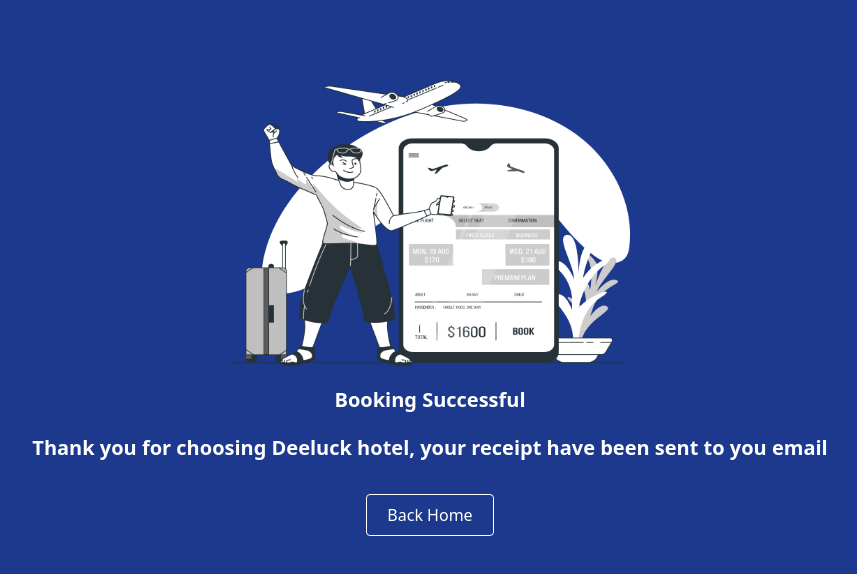
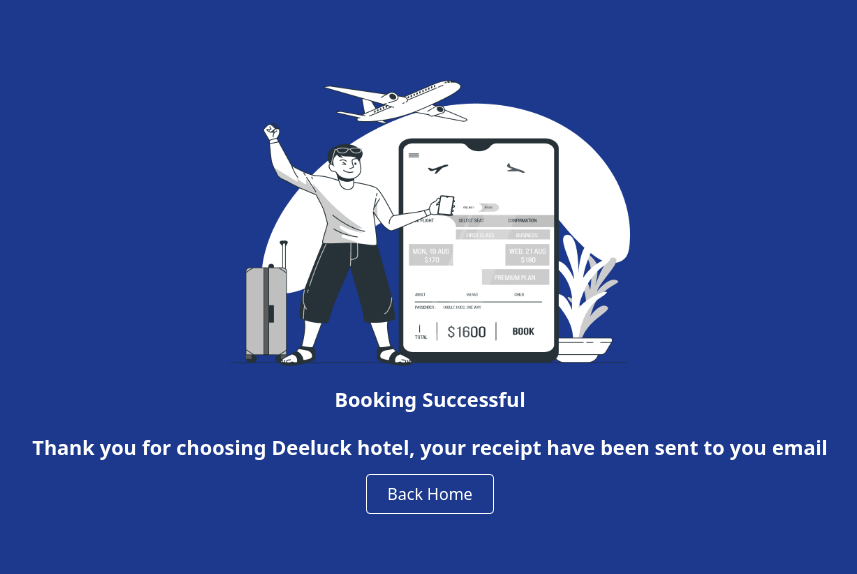
Before and after one commit to Mayoroftata/hotel-management-system, a Next.js app: page /bookingsuccessful in a window 1280 px wide. Shown: the top 574 px of the page, without its empty margins (210-1067 px from the left). Built offline with nearby package versions, Linux system fonts and the light colour scheme.

Commit message:
replace button with link for navigation on booking successful page

```diff
--- a/src/app/bookingsuccessful/page.js
+++ b/src/app/bookingsuccessful/page.js
@@ -12,7 +12,7 @@
                     <p className='text-center text-xl font-bold text-white'>Booking Successful</p>
                     <p className='text-center px-4 text-xl font-bold text-white'>Thank you for choosing Deeluck hotel, your receipt have been sent to you email</p>
                     <div className='text-center'>
-                        <button className='bg-blue-900 text-white font-base rounded border border-white px-5 py-2 mt-3'>Back Home</button>
+                        <Link href={"/"} className='bg-blue-900 text-white font-base rounded border border-white px-5 py-2 mt-3'>Back Home</Link>
                     </div>
                 </div>
             </div>
```
